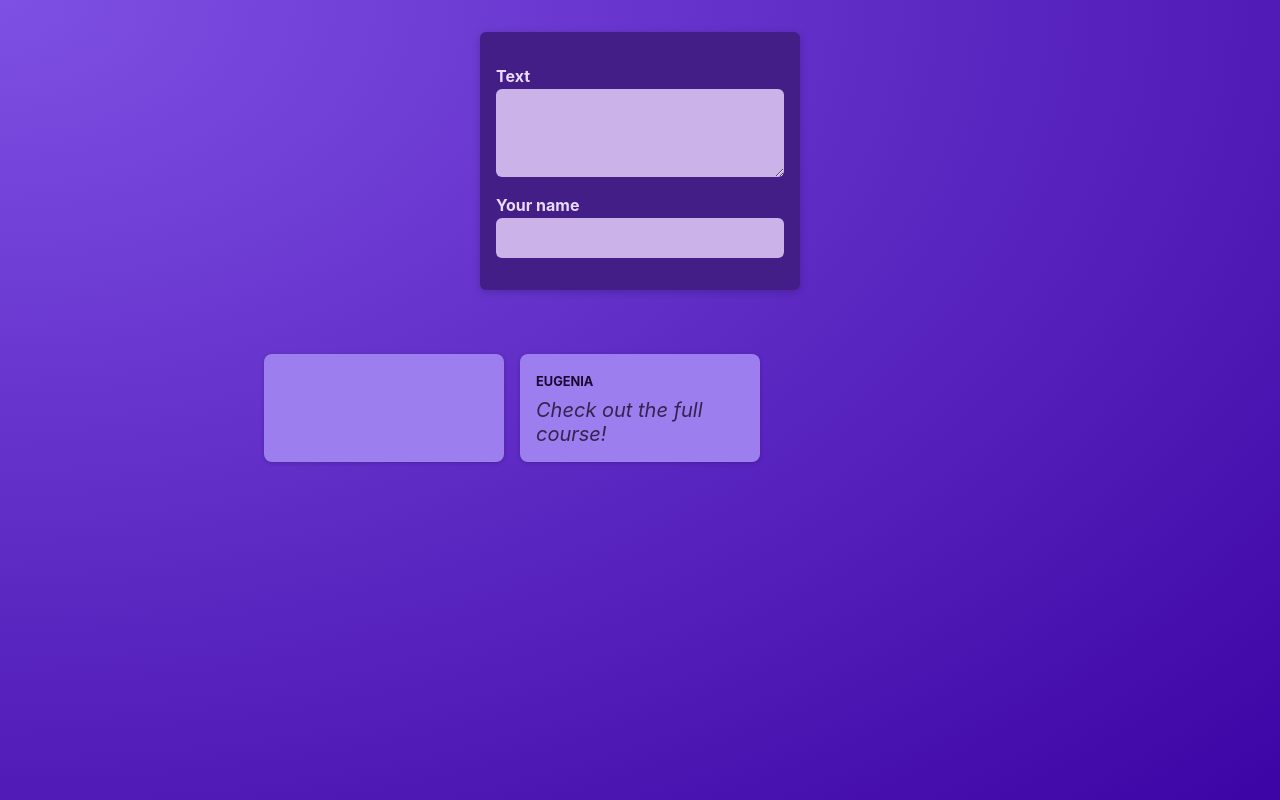
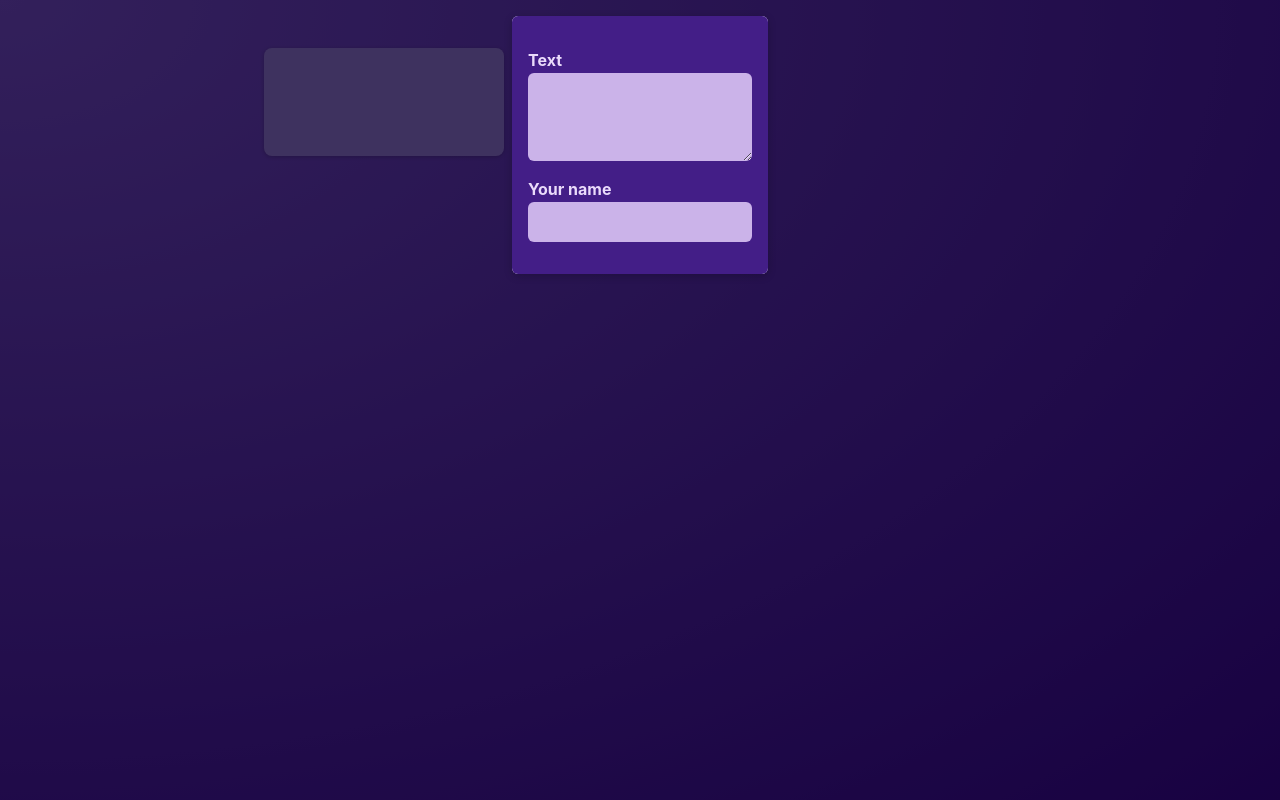
Before and after one commit to eugenia1984/react-and-nextjs-projects, a React (Vite) app in the folder react/post-app/: page / in a window 1280 px wide. Built offline with nearby package versions, Linux system fonts and the light colour scheme.

Commit message:
feat: add the modal

```diff
--- /dev/null
+++ b/react/post-app/src/components/Modal.jsx
@@ -0,0 +1,21 @@
+import PropTypes from 'prop-types';
+
+import classes from './Modal.module.css';
+
+const Modal = ({ children, onClose }) => {
+  return (
+    <>
+      <div className={classes.backdrop} onClick={onClose} />
+      <dialog open className={classes.modal}>
+        {children}
+      </dialog>
+    </>
+  );
+};
+
+Modal.propTypes = {
+  children: PropTypes.node.isRequired,
+  onClose: PropTypes.function
+};
+
+export default Modal;
--- /dev/null
+++ b/react/post-app/src/components/Modal.module.css
@@ -0,0 +1,18 @@
+.backdrop {
+  position: fixed;
+  top: 0;
+  left: 0;
+  width: 100%;
+  height: 100vh;
+  background-color: rgba(0, 0, 0, 0.6);
+  z-index: 1;
+}
+
+.modal {
+  border: none;
+  border-radius: 6px;
+  box-shadow: 0 2px 8px rgba(0, 0, 0, 0.2);
+  padding: 0;
+  overflow: hidden;
+  z-index: 1;
+}
--- a/react/post-app/src/components/NewPost.module.css
+++ b/react/post-app/src/components/NewPost.module.css
@@ -1,10 +1,7 @@
 .form {
   background-color: #431e87;
   padding: 1rem;
-  width: 20rem;
-  margin: 2rem auto;
-  border-radius: 6px;
-  box-shadow: 0 2px 8px rgba(0, 0, 0, 0.2);
+  width: 16rem;
 }
 
 .form label {
--- a/react/post-app/src/components/PostList.jsx
+++ b/react/post-app/src/components/PostList.jsx
@@ -2,12 +2,14 @@
 
 import NewPost from "./NewPost";
 import Post from "./Post";
+import Modal from "./Modal";
 
 import classes from "./PostList.module.css";
 
 const PostsList = () => {
   const [enteredBody, setEnteredBody] = useState("");
   const [enteredAuthor, setEnteredAuthor] = useState("");
+  const [modalIsVisible, setModalIsVisible] = useState(true);
 
   const bodyChangeHandler = (event) => {
     setEnteredBody(event.target.value);
@@ -17,12 +19,20 @@
     setEnteredAuthor(event.target.value);
   };
 
+  const hideModalHandler = () => {
+    setModalIsVisible(false);
+  };
+
   return (
     <>
-      <NewPost
-        onBodyChange={bodyChangeHandler}
-        onAuthorChange={authorChangeHandler}
-      />
+      {modalIsVisible && (
+        <Modal onClose={hideModalHandler}>
+          <NewPost
+            onBodyChange={bodyChangeHandler}
+            onAuthorChange={authorChangeHandler}
+          />
+        </Modal>
+      )}
       <ul className={classes.posts}>
         <Post author={enteredAuthor} body={enteredBody} />
         <Post author="Eugenia" body="Check out the full course!" />
--- a/react/post-app/src/index.css
+++ b/react/post-app/src/index.css
@@ -14,6 +14,7 @@
   -webkit-font-smoothing: antialiased;
   -moz-osx-font-smoothing: grayscale;
   -webkit-text-size-adjust: 100%;
+  background-repeat: no-repeat;
 }
 
 body {
```
Also changed, not shown: 1 other file (tests, documents, lock files or other folders).
